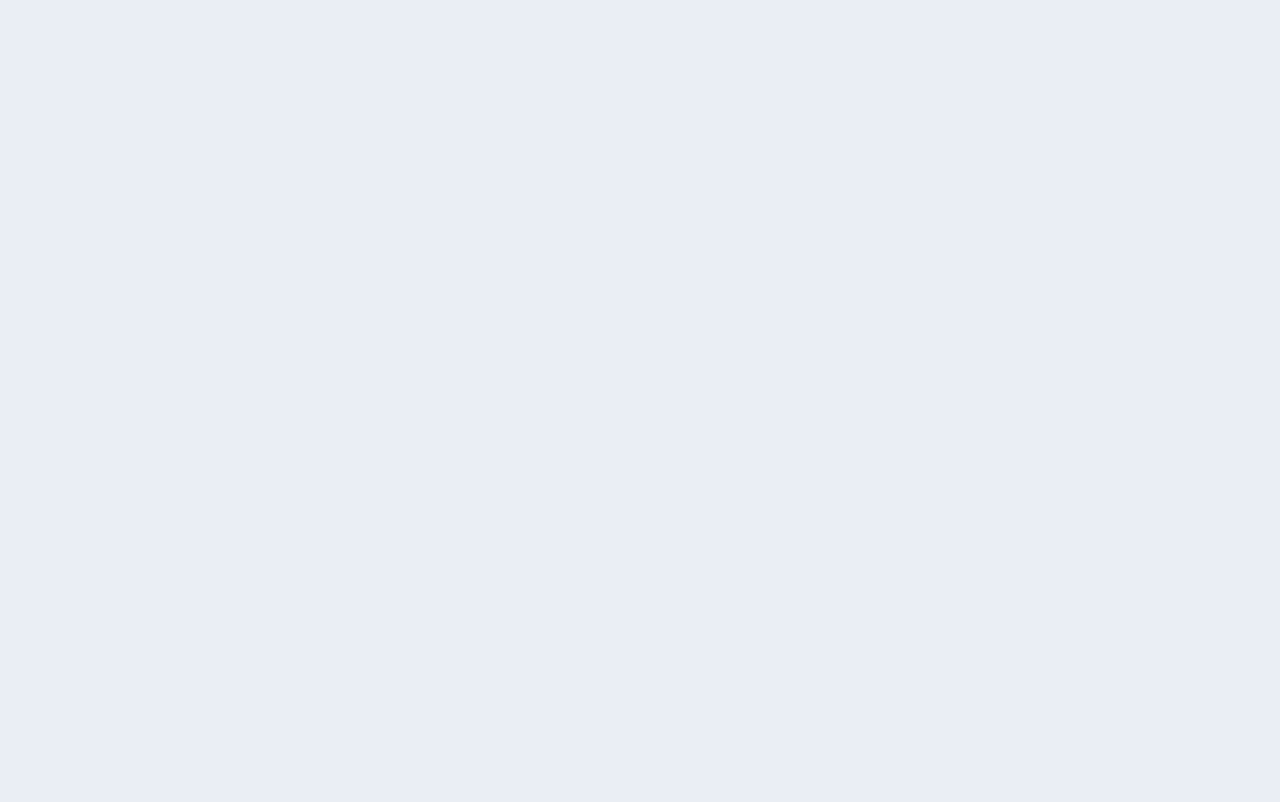
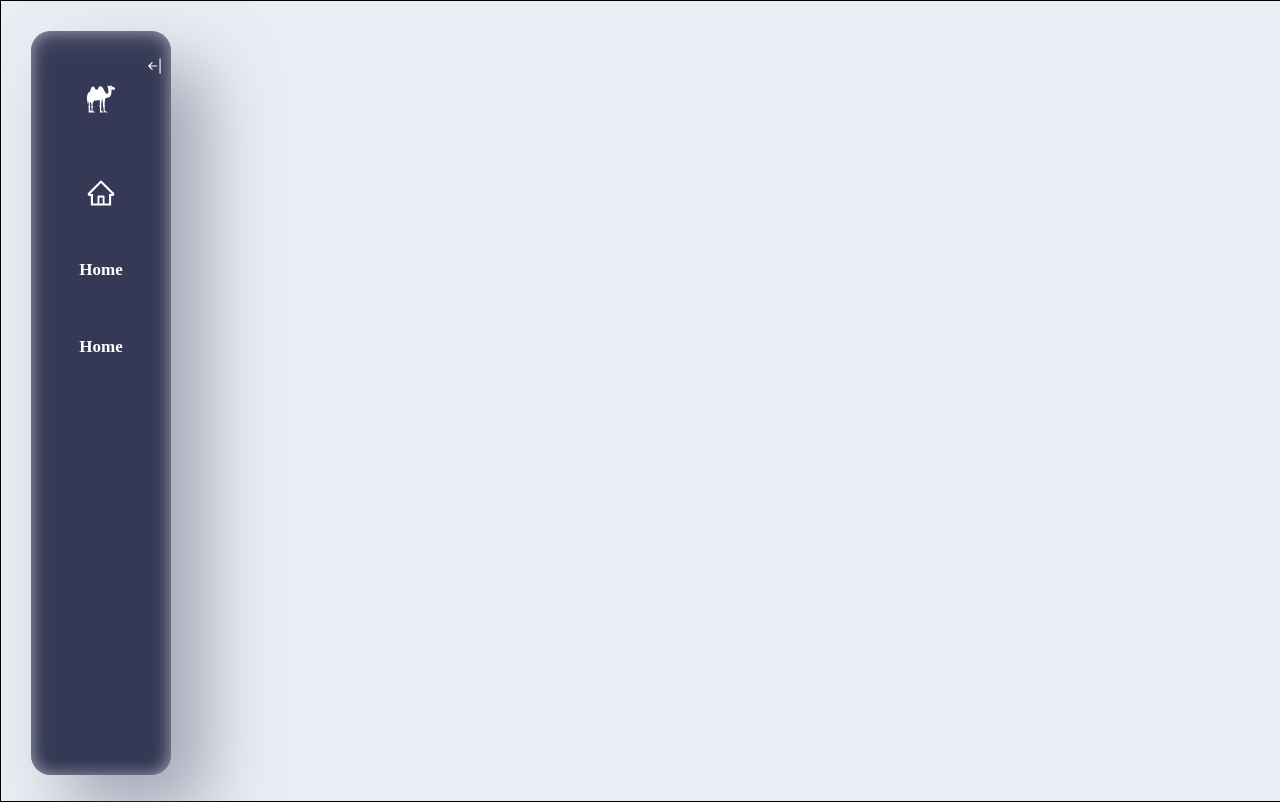
Before and after one commit to slobbie/Dashboard, a React (Create React App) app: page / in a window 1280 px wide. Built offline with nearby package versions, Linux system fonts and the light colour scheme.

Commit message:
:sparkles: Feat  Navbar component 구현

```diff
--- a/package.json
+++ b/package.json
@@ -14,6 +14,7 @@
     "@types/styled-components": "^5.1.25",
     "react": "^18.2.0",
     "react-dom": "^18.2.0",
+    "react-icons": "^4.4.0",
     "react-router-dom": "^6.3.0",
     "react-scripts": "5.0.1",
     "styled-components": "^5.3.5",
--- a/src/App.tsx
+++ b/src/App.tsx
@@ -4,6 +4,7 @@ import styled, { createGlobalStyle } from 'styled-components';
 import Button from './components/Button';
 import Input from './components/Input';
 import Colors from './constants/Colors';
+import Navbar from './layout/Navbar';
 
 function App() {
   const navigate = useNavigate();
@@ -14,9 +15,10 @@ function App() {
   const [valid, setValid] = useState(true);
 
   return (
-    <div className='App'>
+    <Section>
       <GlobalStyle />
-    </div>
+      <Navbar />
+    </Section>
   );
 }
 
@@ -25,6 +27,22 @@ export default App;
 const GlobalStyle = createGlobalStyle`
  body {
     margin: 0;
+    min-height: 100vh;
     background-color: #EAEEF4;
+    overflow-x: hidden;
+ }
+ ul,nav, section {
+  margin: 0;
+ }
+ ul{
+  list-style: none;
+  padding: 0;
  }
 `;
+
+const Section = styled.section`
+  width: 100%;
+  height: 100vh;
+  position: relative;
+  border: 1px solid black;
+`;
--- a/src/constants/Colors.ts
+++ b/src/constants/Colors.ts
@@ -5,6 +5,7 @@ const grey100 = '#f2f4f6';
 const Colors = {
   white,
   black,
+  NavColor: '#353955',
   black100: ' #1C1C1C',
   gray: '#495057',
   grey100,
--- /dev/null
+++ b/src/layout/Navbar.tsx
@@ -0,0 +1,213 @@
+import React, { useState } from 'react';
+import styled from 'styled-components';
+import Colors from '../constants/Colors';
+import { BsArrowBarLeft, BsArrowBarRight } from 'react-icons/bs';
+import { AiOutlineHome } from 'react-icons/ai';
+import { GiCamel } from 'react-icons/gi';
+
+const Navbar = () => {
+  const [activeIndex, setActiveIndex] = useState(0);
+  const [toggle, setToggle] = useState(false);
+
+  const Hoverd = (index: number) => {
+    setActiveIndex(index);
+    console.log(activeIndex);
+  };
+  console.log(toggle);
+
+  return (
+    <Container className={toggle ? 'active' : ''}>
+      <Ul>
+        <CloseBtn onClick={() => setToggle(!toggle)}>
+          {toggle ? (
+            <BsArrowBarRight className='closeBtn' />
+          ) : (
+            <BsArrowBarLeft className='closeBtn' />
+          )}
+        </CloseBtn>
+        <Logo>
+          <Li>
+            <span>
+              <GiCamel className='Logo' />
+            </span>
+          </Li>
+        </Logo>
+        <Li
+          className={activeIndex === 1 ? 'Hoverd' : ''}
+          onClick={() => Hoverd(1)}
+        >
+          <span>
+            <AiOutlineHome className='HomeIcon' />
+          </span>
+        </Li>
+        <Li
+          className={activeIndex === 2 ? 'Hoverd' : ''}
+          onClick={() => Hoverd(2)}
+        >
+          <span>Home</span>
+        </Li>
+        <Li
+          className={activeIndex === 3 ? 'Hoverd' : ''}
+          onClick={() => Hoverd(3)}
+        >
+          <span>Home</span>
+        </Li>
+      </Ul>
+    </Container>
+  );
+};
+
+export default Navbar;
+
+const Container = styled.nav`
+  .active {
+    width: 60px;
+  }
+  border-radius: 20px;
+  position: fixed;
+  width: 140px;
+  height: 93%;
+  margin: 30px;
+  /* border-left: 10px solid ${Colors.NavColor}; */
+  transition: 0.5s;
+  overflow: hidden;
+  background: ${Colors.NavColor};
+  color: ${Colors.white};
+
+  box-shadow: 35px 35px 68px 0px rgba(91, 95, 120, 0.5),
+    inset -0px -0px 16px 0px rgba(255, 255, 255, 0.5),
+    inset 0px 11px 28px 0px rgb(91, 95, 120, 0.5);
+  &.active {
+    width: 80px;
+  }
+`;
+
+const Logo = styled.div`
+  display: flex;
+  margin-bottom: 54px;
+  .Logo {
+    width: 30px;
+    height: 30px;
+  }
+`;
+
+const CloseBtn = styled.button`
+  position: relative;
+  display: block;
+  margin-left: auto;
+  border: none;
+  background: transparent;
+  transition: 0.6s;
+  .closeBtn {
+    width: 20px;
+    height: 18px;
+    fill: ${Colors.white};
+
+    &:hover {
+      fill: orange;
+    }
+  }
+`;
+
+const Ul = styled.ul`
+  position: absolute;
+  top: 0;
+  left: 0;
+  width: 100%;
+  margin: 25px 0 0 0px;
+  li {
+    display: flex;
+    align-items: center;
+  }
+  .HomeIcon {
+    box-sizing: border-box;
+    width: 30px;
+    height: 30px;
+    fill: ${Colors.white};
+  }
+  .Hoverd {
+    background-color: ${Colors.white};
+    color: ${Colors.NavColor};
+    &.Hoverd span::before {
+      content: '';
+      position: absolute;
+      right: 0;
+      top: -35px;
+      width: 35px;
+      height: 35px;
+      background: transparent;
+      border-radius: 50%;
+      box-shadow: 20px 20px 0 5px white;
+      pointer-events: none;
+    }
+    &.Hoverd span::after {
+      content: '';
+      position: absolute;
+      right: 0;
+      bottom: -35px;
+      width: 35px;
+      height: 35px;
+      background: transparent;
+      border-radius: 50%;
+      box-shadow: 20px -20px 0 5px ${Colors.white};
+      pointer-events: none;
+    }
+    &.Hoverd .HomeIcon {
+      fill: ${Colors.NavColor};
+    }
+  }
+`;
+
+const Li = styled.li`
+  position: relative;
+  width: 100%;
+  font-size: 17px;
+  height: 40px;
+  border-top-left-radius: 30px;
+  border-bottom-left-radius: 30px;
+  margin-bottom: 37px;
+  cursor: pointer;
+  span {
+    display: flex;
+    width: 100%;
+    font-weight: 700;
+    justify-content: center;
+  }
+
+  &:hover,
+  .Hoverd {
+    background-color: ${Colors.white};
+    color: ${Colors.NavColor};
+  }
+  &:hover span::before {
+    content: '';
+    position: absolute;
+    right: 0;
+    top: -35px;
+    width: 35px;
+    height: 35px;
+    background: transparent;
+    border-radius: 50%;
+    box-shadow: 20px 20px 0 5px white;
+    pointer-events: none;
+  }
+  &:hover span::after {
+    content: '';
+    position: absolute;
+    right: 0;
+    bottom: -35px;
+    width: 35px;
+    height: 35px;
+    background: transparent;
+    border-radius: 50%;
+    box-shadow: 20px -20px 0 5px ${Colors.white};
+    pointer-events: none;
+  }
+  &:hover .HomeIcon {
+    fill: ${Colors.NavColor};
+  }
+  &:nth-child(1) {
+    margin-bottom: 0;
+    pointer-events: none;
+  }
+`;
```
Also changed, not shown: 1 other file (tests, documents, lock files or other folders).
